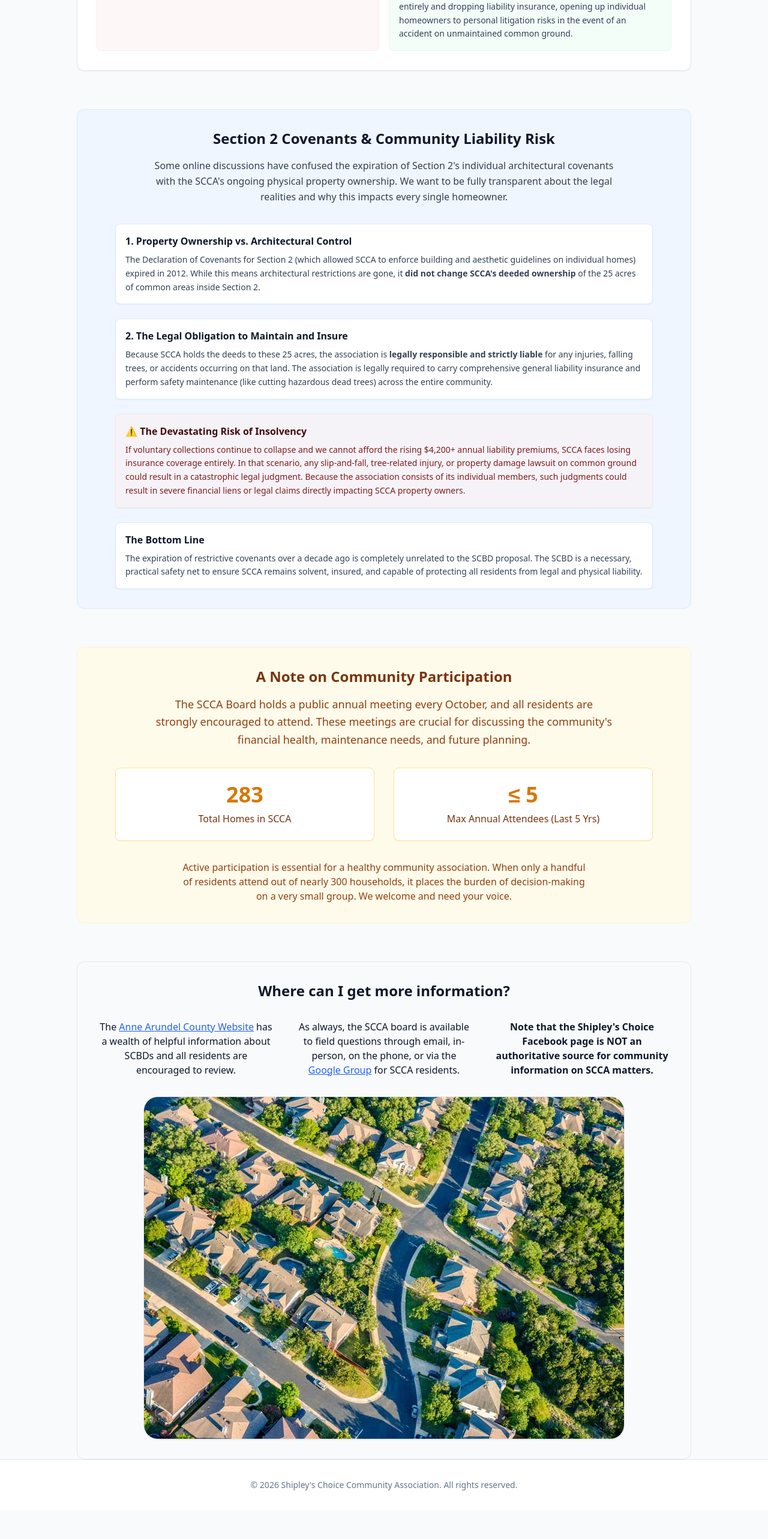
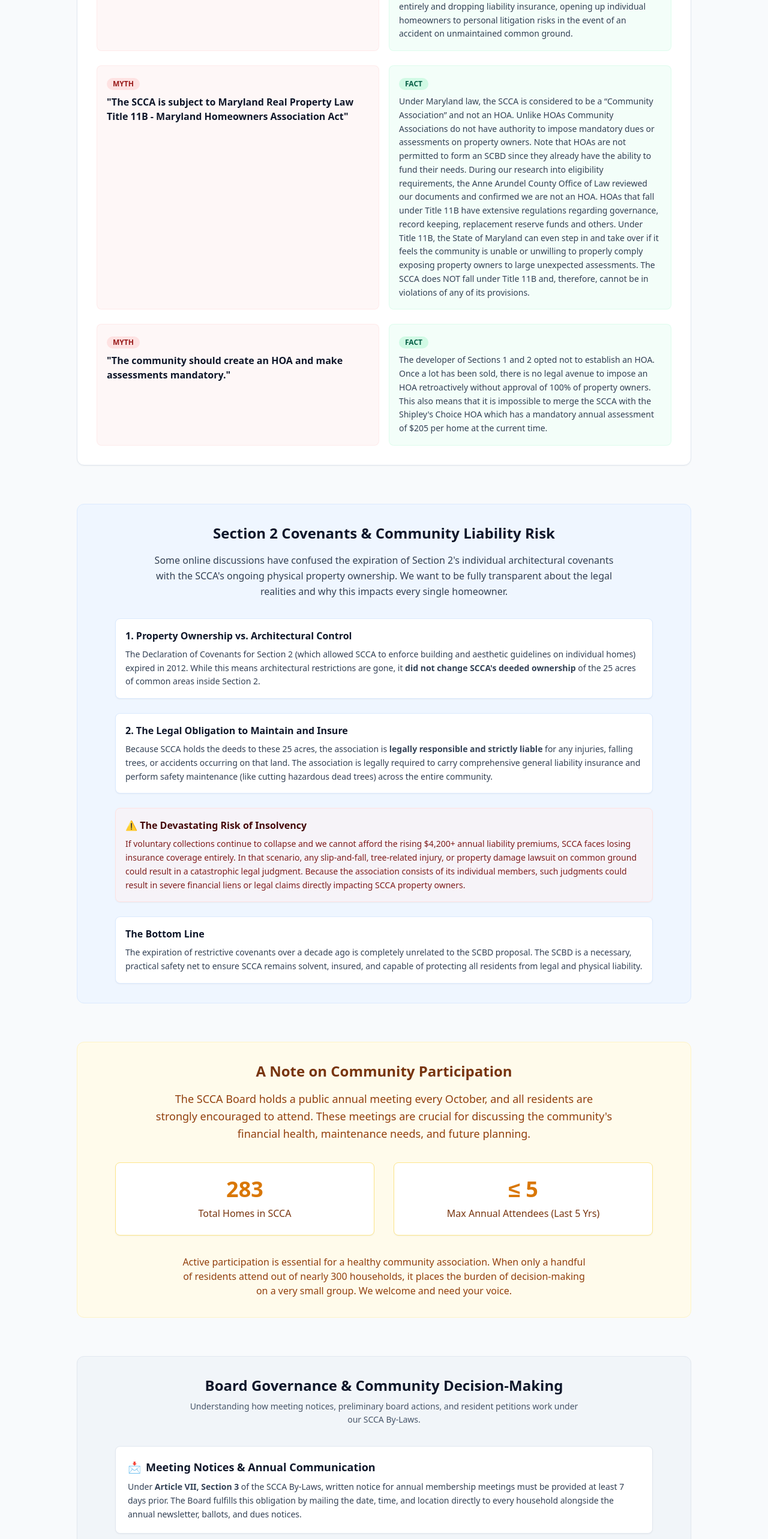
Before and after one commit to tschulmeister/scca-website, a SvelteKit app: page /why-scbd in a window 1280 px wide. Shown: the part 6600-9166 px from the top of the page at 60% size. Before the commit the page ends 9118 px from the top, so only its background shows below. Built offline with nearby package versions, Linux system fonts and the light colour scheme.

Commit message:
updates to myth vs. fact

```diff
--- a/package.json
+++ b/package.json
@@ -19,7 +19,7 @@
     "vite": "^8.0.0"
   },
   "dependencies": {
-    "@google/gemini-cli": "^0.56.0",
+    "@google/gemini-cli": "^0.57.0",
     "@lucide/svelte": "^1.33.0",
     "@vercel/analytics": "^2.0.1",
     "@vercel/speed-insights": "^2.0.0",
--- a/src/routes/why-scbd/+page.svelte
+++ b/src/routes/why-scbd/+page.svelte
@@ -831,6 +831,84 @@
 						</p>
 					</div>
 				</div>
+
+				<!-- Row 5 -->
+				<div class="grid grid-cols-1 md:grid-cols-2 gap-4">
+					<div
+						class="bg-red-50/60 p-4 rounded-lg border border-red-100/60"
+					>
+						<span
+							class="inline-block px-2.5 py-0.5 rounded-full text-xs font-bold bg-red-100 text-red-800 uppercase"
+							>Myth</span
+						>
+						<p class="mt-2 font-bold text-slate-900">
+							"The SCCA is subject to Maryland Real Property Law
+							Title 11B - Maryland Homeowners Association Act"
+						</p>
+					</div>
+					<div
+						class="bg-emerald-50/60 p-4 rounded-lg border border-emerald-100/60"
+					>
+						<span
+							class="inline-block px-2.5 py-0.5 rounded-full text-xs font-bold bg-emerald-100 text-emerald-800 uppercase"
+							>Fact</span
+						>
+						<p class="mt-2 text-slate-700 text-sm leading-relaxed">
+							Under Maryland law, the SCCA is considered to be a
+							“Community Association” and not an HOA. Unlike HOAs
+							Community Associations do not have authority to
+							impose mandatory dues or assessments on property
+							owners. Note that HOAs are not permitted to form an
+							SCBD since they already have the ability to fund
+							their needs. During our research into eligibility
+							requirements, the Anne Arundel County Office of Law
+							reviewed our documents and confirmed we are not an
+							HOA. HOAs that fall under Title 11B have extensive
+							regulations regarding governance, record keeping,
+							replacement reserve funds and others. Under Title
+							11B, the State of Maryland can even step in and take
+							over if it feels the community is unable or
+							unwilling to properly comply exposing property
+							owners to large unexpected assessments. The SCCA
+							does NOT fall under Title 11B and, therefore, cannot
+							be in violations of any of its provisions.
+						</p>
+					</div>
+				</div>
+
+				<!-- Row 6 -->
+				<div class="grid grid-cols-1 md:grid-cols-2 gap-4">
+					<div
+						class="bg-red-50/60 p-4 rounded-lg border border-red-100/60"
+					>
+						<span
+							class="inline-block px-2.5 py-0.5 rounded-full text-xs font-bold bg-red-100 text-red-800 uppercase"
+							>Myth</span
+						>
+						<p class="mt-2 font-bold text-slate-900">
+							"The community should create an HOA and make
+							assessments mandatory."
+						</p>
+					</div>
+					<div
+						class="bg-emerald-50/60 p-4 rounded-lg border border-emerald-100/60"
+					>
+						<span
+							class="inline-block px-2.5 py-0.5 rounded-full text-xs font-bold bg-emerald-100 text-emerald-800 uppercase"
+							>Fact</span
+						>
+						<p class="mt-2 text-slate-700 text-sm leading-relaxed">
+							The developer of Sections 1 and 2 opted not to
+							establish an HOA. Once a lot has been sold, there is
+							no legal avenue to impose an HOA retroactively
+							without approval of 100% of property owners. This
+							also means that it is impossible to merge the SCCA
+							with the Shipley's Choice HOA which has a mandatory
+							annual assessment of $205 per home at the current
+							time.
+						</p>
+					</div>
+				</div>
 			</div>
 		</div>
 
@@ -935,6 +1013,7 @@
 				</p>
 			</div>
 
+			<!-- comparison of homes to residents at membership meetings -->
 			<div
 				class="flex flex-col md:flex-row items-center justify-center gap-8 max-w-4xl mx-auto"
 			>
@@ -966,6 +1045,82 @@
 				nearly 300 households, it places the burden of decision-making
 				on a very small group. We welcome and need your voice.
 			</p>
+		</div>
+
+		<!-- Governance & Decision-Making Process Section -->
+		<div
+			class="mt-16 rounded-xl bg-slate-100 p-8 border border-slate-200 shadow-sm"
+		>
+			<h3 class="text-2xl font-bold text-slate-900 text-center">
+				Board Governance &amp; Community Decision-Making
+			</h3>
+			<p
+				class="mt-2 text-slate-600 text-center max-w-2xl mx-auto text-sm leading-relaxed"
+			>
+				Understanding how meeting notices, preliminary board actions,
+				and resident petitions work under our SCCA By-Laws.
+			</p>
+
+			<div class="mt-8 space-y-6 max-w-4xl mx-auto text-slate-700">
+				<div
+					class="p-5 bg-white rounded-lg border border-slate-200 shadow-sm"
+				>
+					<h4
+						class="font-bold text-slate-900 text-lg flex items-center gap-2"
+					>
+						<span>📩</span> Meeting Notices &amp; Annual Communication
+					</h4>
+					<p class="mt-2 text-sm leading-relaxed">
+						Under <strong>Article VII, Section 3</strong> of the SCCA
+						By-Laws, written notice for annual membership meetings must
+						be provided at least 7 days prior. The Board fulfills this
+						obligation by mailing the date, time, and location directly
+						to every household alongside the annual newsletter, ballots,
+						and dues notices.
+					</p>
+				</div>
+
+				<div
+					class="p-5 bg-white rounded-lg border border-slate-200 shadow-sm"
+				>
+					<h4
+						class="font-bold text-slate-900 text-lg flex items-center gap-2"
+					>
+						<span>🔍</span> Exploratory Due Diligence &amp; Administrative
+						Actions
+					</h4>
+					<p class="mt-2 text-sm leading-relaxed">
+						Under <strong>Article VIII, Section 1</strong>, the
+						Board of Directors is tasked with executive
+						administrative duties and operational due diligence.
+						Submitting an initial inquiry to Anne Arundel County to
+						verify SCBD eligibility was a standard, zero-cost
+						fact-finding action (not a binding vote or policy
+						change). It is the Board's duty to gather preliminary
+						facts and county guidelines first so verified data can
+						be presented to the neighborhood.
+					</p>
+				</div>
+
+				<div
+					class="p-5 bg-blue-50/70 rounded-lg border border-blue-200 shadow-sm"
+				>
+					<h4
+						class="font-bold text-blue-950 text-lg flex items-center gap-2"
+					>
+						<span>🗳️</span> The Choice Rests 100% with Homeowners
+					</h4>
+					<p class="mt-2 text-sm text-blue-900 leading-relaxed">
+						An SCBD cannot be established by the Board alone.
+						Verifying county eligibility simply opened the door for
+						a formal petition process. The final decision rests
+						entirely in the hands of the property owners: if a <strong
+							>2/3 majority of households</strong
+						> choose to sign the petition, it moves forward; if not,
+						it does not.
+					</p>
+				</div>
+			</div>
 		</div>
 
 		<!-- Summary Section -->
```
Also changed, not shown: 1 other file (tests, documents, lock files or other folders).
